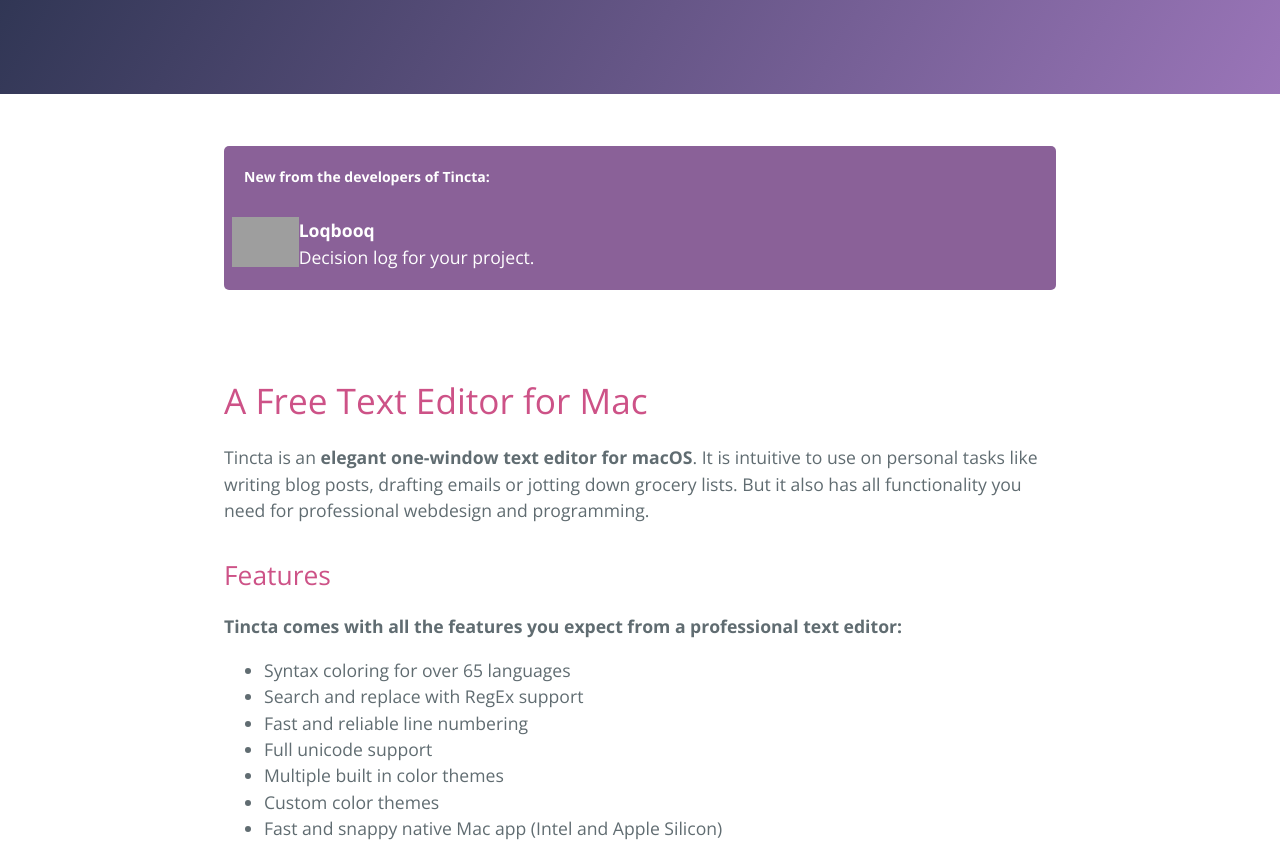
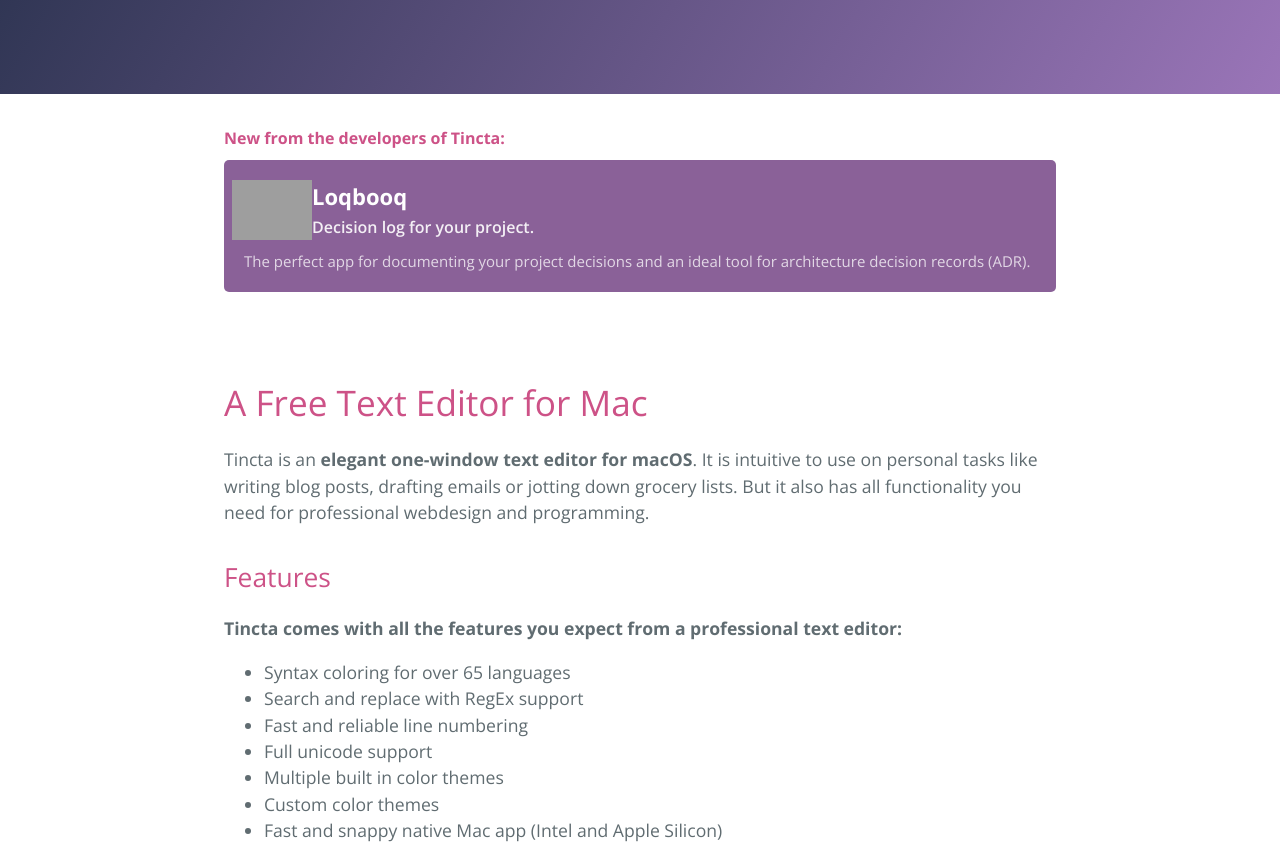
Before and after one commit to CodingFriends/Tincta, a plain HTML site: page index.html in a window 1280 px wide. Shown: the part 784-1631 px from the top of the page. Drawn offline with nearby package versions, Linux system fonts and the light colour scheme; grey boxes are pictures that could not be loaded.

Commit message:
Further refinement of Loqbooq hint on web page

```diff
--- a/index.html
+++ b/index.html
@@ -20,7 +20,7 @@
     <link rel="icon" type="image/png" href="https://ik.imagekit.io/codingFriends/img/tincta/favicon-16x16.png" sizes="16x16" />
 
     <link rel="stylesheet" type="text/css" href="stylesheets/normalize.css" media="screen">
-    <link href='https://fonts.googleapis.com/css?family=Open+Sans:400,700' rel='stylesheet' type='text/css'>
+    <link href='https://fonts.googleapis.com/css?family=Open+Sans:400,500,600,700' rel='stylesheet' type='text/css'>
     <link rel="stylesheet" type="text/css" href="stylesheets/stylesheet.css" media="screen">
     <link rel="stylesheet" type="text/css" href="stylesheets/github-light.css" media="screen">
 
@@ -46,17 +46,22 @@
     </section>
 
     <section class="main-content" >
-        <div style="background-color: #8a6198; color: #ffffff; margin: 20px 0px 20px 0px; padding: 20px; border-radius: 5px;">
-            <div style="font-size: 14px; font-weight: bold">
-                New from the developers of Tincta:
-            </div>
-            <a href="https://loqbooq.app" style="color: #ffffff">
-            <div style="margin-top: 30px; font-weight: 600">
-            <img src="https://ik.imagekit.io/codingFriends/loqbooq-logo_nHNSMhDpuGM.svg" style="height: 50px; margin-left:-12px; float:left">
-                <span style="color: #ffffff">Loqbooq</span><br>
-                <span style="font-weight: normal">Decision log for your project.</span>
 
-            </div>
+        <div style="font-size: 16px; font-weight: bold; color: rgb(205, 82, 135)">
+            New from the developers of Tincta:
+        </div>
+        <div style="background-color: #8a6198; color: #ffffff; margin: 10px 0px 20px 0px; padding: 20px; border-radius: 5px;">
+
+            <a href="https://loqbooq.app" style="color: #ffffff; ">
+                <div style="margin-top: 0px; border-radius: 5px;">
+                    <img src="https://ik.imagekit.io/codingFriends/loqbooq-logo_nHNSMhDpuGM.svg" style="height: 60px; margin-left:-12px; float:left">
+                    <span style="color: #ffffff; font-weight: 800; font-size: 22px">Loqbooq</span><br>
+                    <span style="font-weight: 600; font-size: 16px; opacity: 90%">Decision log for your project.</span>
+
+                </div>
+            </a>
+            <a href="https://loqbooq.app" style="display: block; color: #ffffff; margin-top: 10px; font-size: 15px;  opacity: 75%">
+                    The perfect app for documenting your project decisions and an ideal tool for architecture decision records (ADR).
             </a>
 
         </div>
@@ -128,7 +133,7 @@
 
           <p>For a while now we concentrate on our efforts on two other projects: <br>
           <a href="https://wokabulary.com"><b>Wokabulary</b>, a flash card app focused on language learning for Mac, iPhone and iPad</a>.<br>
-          And <a href="https://loqbooq.app"><b>Loqbooq</b>, a decision log for project management.</a></p>
+          And <a href="https://loqbooq.app"><b>Loqbooq</b>, a decision log for project management and ADR.</a></p>
 
           <p>Tincta still has many fans, though, (including ourselves) and we don't want to just abandon this useful tool. Therefore <b>we decided to open source Tincta</b> and release small updates on the Mac App Store whenever people contribute to it (also including ourselves).</p>
 
@@ -150,7 +155,7 @@
           <span class="site-footer-owner"><a href="https://github.com/CodingFriends/Tincta">Tincta</a> is maintained by <a href="https://github.com/CodingFriends">CodingFriends</a>.</span>
 
         <br>
-          <span class="site-footer-credits"><a href="https://www.iubenda.com/privacy-policy/40358885">Website Privacy Police</a> &nbsp;&nbsp;—&nbsp;&nbsp; <a href="https://www.iubenda.com/privacy-policy/98934886">App Privacy Police</a> &nbsp;&nbsp;—&nbsp;&nbsp; <a href="https://wokabulary.com/contact.html#company">Legal / Imprint</a>.</span>
+          <span class="site-footer-credits"><a href="https://www.iubenda.com/privacy-policy/40358885">Website Privacy Police</a> &nbsp;&nbsp;—&nbsp;&nbsp; <a href="https://www.iubenda.com/privacy-policy/98934886">App Privacy Police</a> &nbsp;&nbsp;—&nbsp;&nbsp; <a href="https://coding-friends.com/imprint.html">Legal / Imprint</a>.</span>
           <br><br>
 
             <span class="site-footer-credits">This page was generated by <a href="https://pages.github.com">GitHub Pages</a> using the <a href="https://github.com/jasonlong/cayman-theme">Cayman theme</a> by <a href="https://twitter.com/jasonlong">Jason Long</a>.</span>
```
